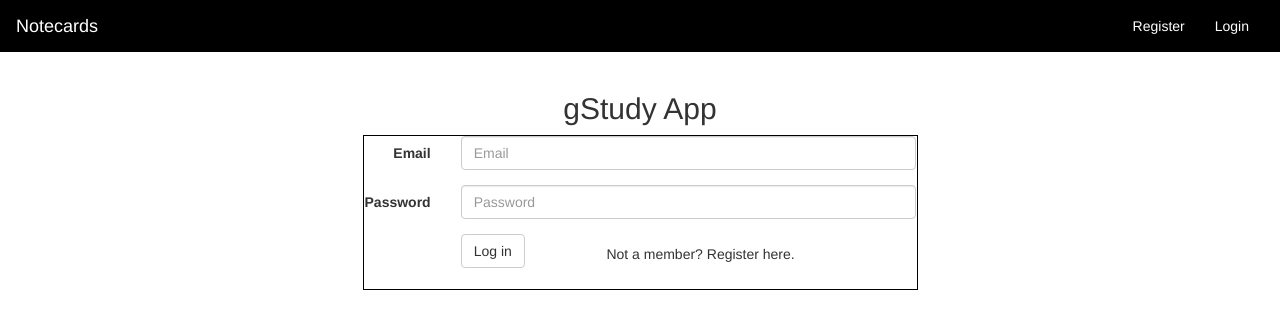
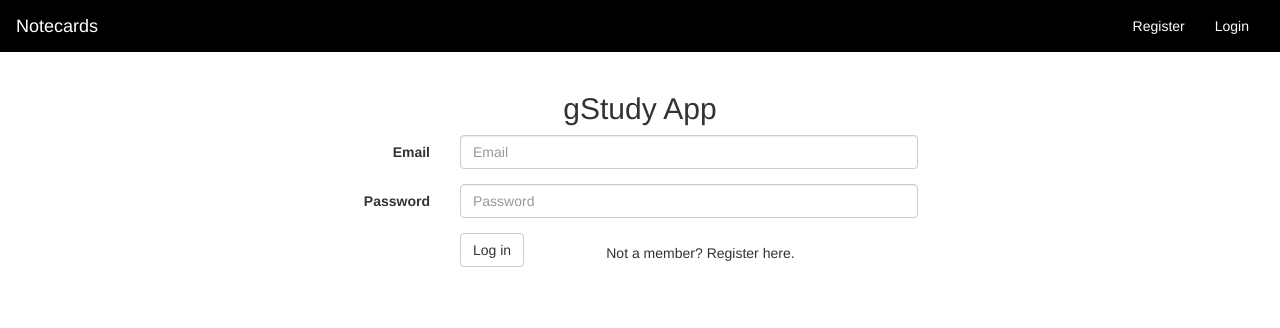
Before and after one commit to garanguillory/gStudy, a website: page src/client/index.html in a window 1280 px wide. Drawn offline with nearby package versions, Linux system fonts and the light colour scheme; some packages are replaced by stand-ins of ours.

Commit message:
Removing borders.

```diff
--- a/src/client/app/components/login/login.view.html
+++ b/src/client/app/components/login/login.view.html
@@ -5,8 +5,7 @@
 	<div class="row">
 		<div class="col-sm-6 col-sm-offset-3">
 			<h2 class="centered">gStudy App</h2>
-				<!-- ng-submit -->
-				<form ng-submit="login()" class="form-horizontal login-form" style="border: 1px solid black;">
+				<form ng-submit="login()" class="form-horizontal login-form">
 				  <div class="form-group">
 				    <label for="email" class="col-sm-2 control-label">Email</label>
 				    <div class="col-sm-10">
--- a/src/client/app/routes.js
+++ b/src/client/app/routes.js
@@ -62,7 +62,6 @@ angular
     $rootScope.$on('$routeChangeStart', function(event, next, current) {
       // if route us restricted and no token is present
       if(next.restricted && !$window.localStorage.getItem('token')) {
-        console.log(next.restricted)
         $location.path('/login');
       }
       // if token and prevent logging in is true
```
Also changed, not shown: src/client/app/components/register/register.view.html (+1 -1 lines).
